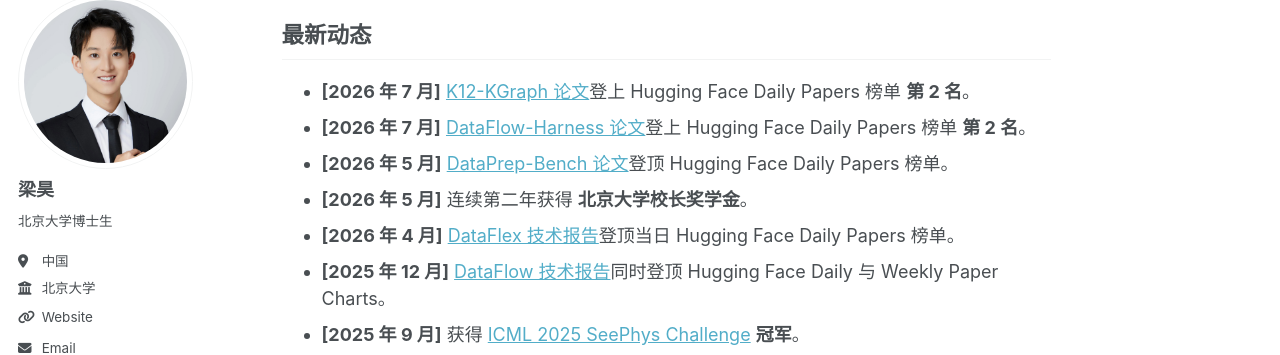
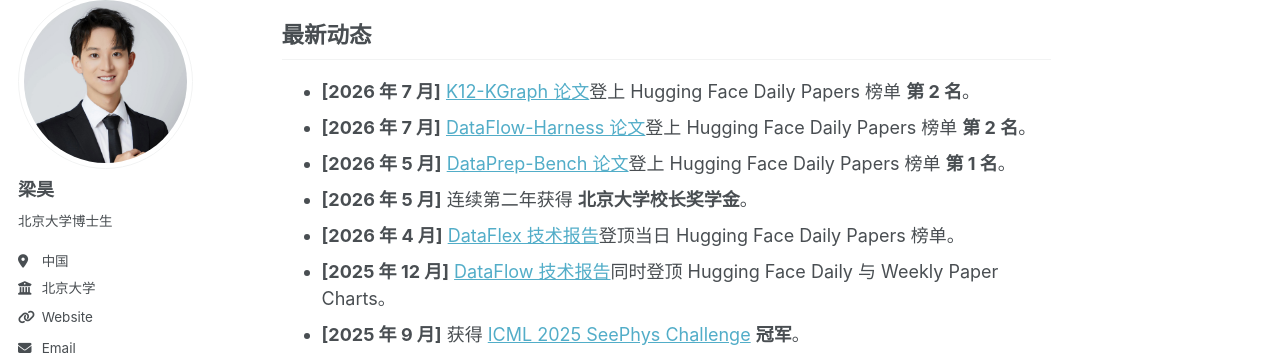
Before and after one commit to haolpku/haolpku.github.io, a Jekyll site: the page built from _pages/about-zh.md, in a window 1280 px wide and 900 px high, scrolled down 953 px. Shown: the part 107-462 px from the top of the window. Built offline with Jekyll 4.4.1, drawn with Linux system fonts in a browser that asks for light colours; some web fonts are replaced; a script bundle is joined from its source files by our own code; library files that are not in the unit come from our copies.

Commit message:
Clarify DataPrep-Bench ranking in Chinese

```diff
--- a/_pages/about-zh.md
+++ b/_pages/about-zh.md
@@ -40,7 +40,7 @@
 
 - **[2026 年 7 月]** [K12-KGraph 论文](https://huggingface.co/papers/2605.09635)登上 Hugging Face Daily Papers 榜单 **第 2 名**。
 - **[2026 年 7 月]** [DataFlow-Harness 论文](https://huggingface.co/papers/2607.16617)登上 Hugging Face Daily Papers 榜单 **第 2 名**。
-- **[2026 年 5 月]** [DataPrep-Bench 论文](https://huggingface.co/papers/2607.20465)登顶 Hugging Face Daily Papers 榜单。
+- **[2026 年 5 月]** [DataPrep-Bench 论文](https://huggingface.co/papers/2607.20465)登上 Hugging Face Daily Papers 榜单 **第 1 名**。
 - **[2026 年 5 月]** 连续第二年获得 **北京大学校长奖学金**。
 - **[2026 年 4 月]** [DataFlex 技术报告](https://huggingface.co/papers/2603.26164)登顶当日 Hugging Face Daily Papers 榜单。
 - **[2025 年 12 月]** [DataFlow 技术报告](https://huggingface.co/papers/2512.16676)同时登顶 Hugging Face Daily 与 Weekly Paper Charts。
```
